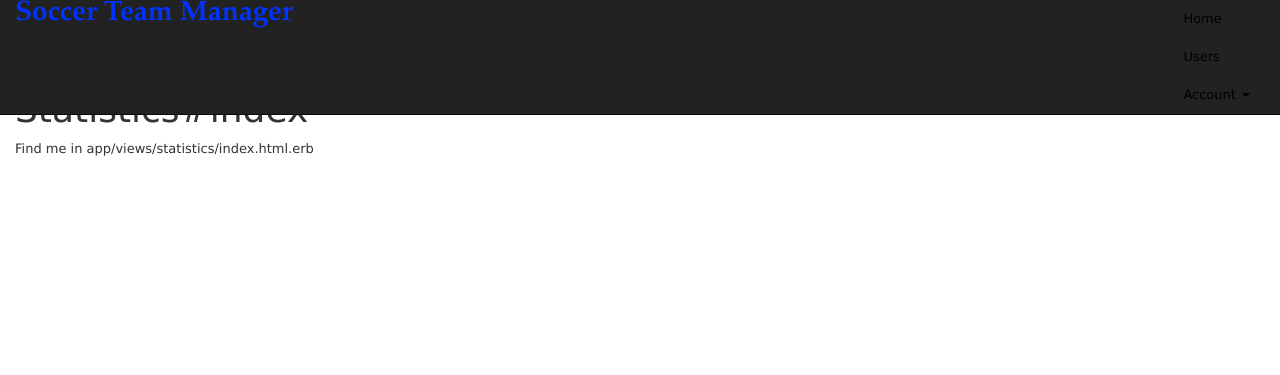
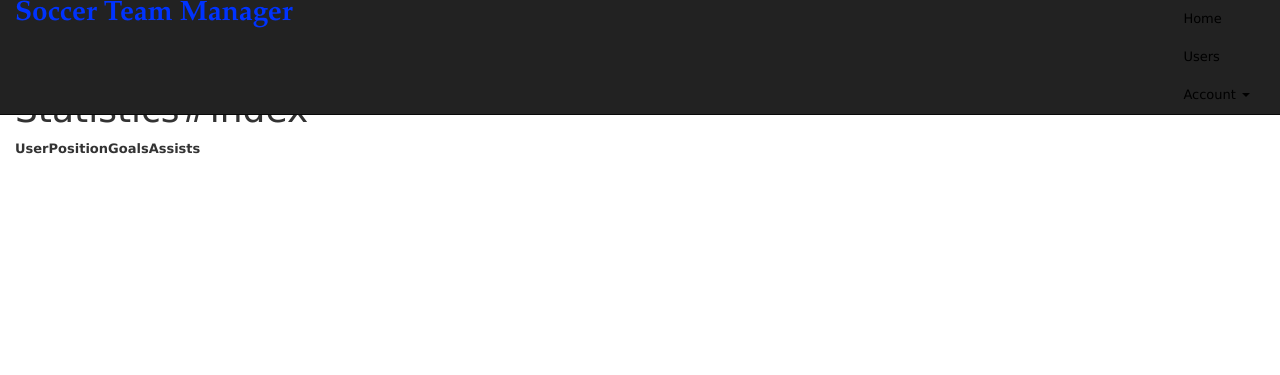
Before and after one commit to samorrsn/soccer_img, a Rails app: page /statistics/index in a window 1280 px wide. Shown: the top 375 px of the page. Run offline with Rails 7, Linux system fonts and the light colour scheme; a user stored in the database is signed in; data that the repository does not hold is empty; style sheets or scripts are compiled from the project's sources; parts of the project's set-up code (start-up, migrations or seed data) failed here and were passed over; some libraries are stand-ins or nearby versions.

Commit message:
statistics view

```diff
--- a/app/views/statistics/index.html.erb
+++ b/app/views/statistics/index.html.erb
@@ -1,2 +1,19 @@
 <h1>Statistics#index</h1>
-<p>Find me in app/views/statistics/index.html.erb</p>
+
+<table>
+  <tr>
+    <th>User</th>
+    <th>Position</th>
+    <th>Goals</th>
+    <th>Assists</th>
+  </tr>
+
+<% @team_members.each do |user| %>
+  <tr>
+    <td><%= user.member_first_name %>  <%= user.member_last_name %></td>
+    <td><%= user.Position %></td>
+    <td><%= user.Goals %></td>
+    <td><%= user.Assists %></td>
+  </tr>
+<% end %>
+</table>
```
